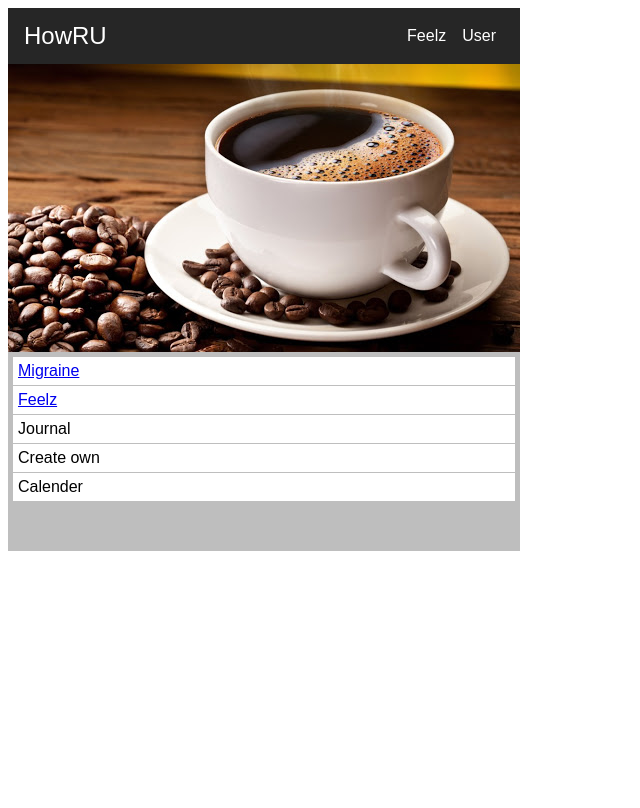
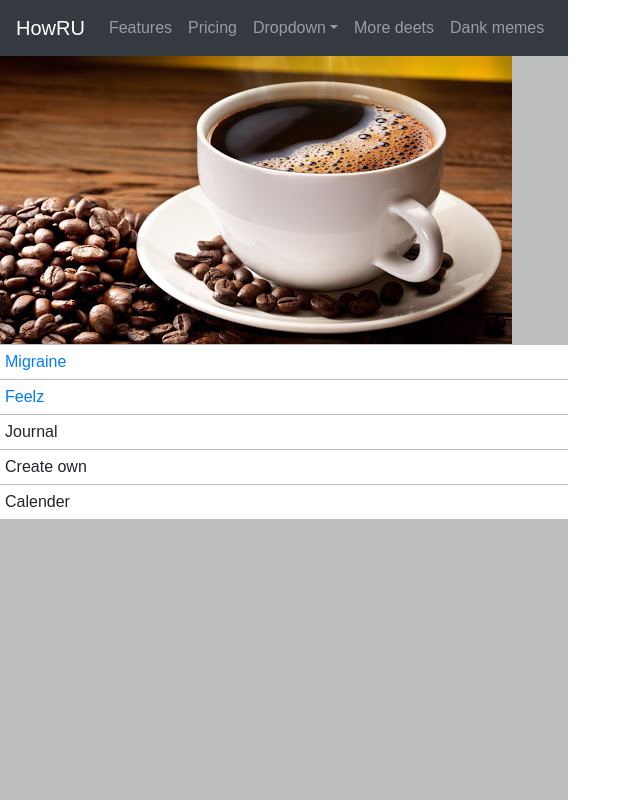
Before and after one commit to caluha/HowRUFrontEnd, a React (Create React App) app in the folder howrufrontend/: page / in a window 1280 px wide. Shown: the whole page, without its empty margins (0-640 px from the left). Built offline with nearby package versions, Linux system fonts and the light colour scheme.

Commit message:
Changed to Bootstrap navbar

```diff
--- a/howrufrontend/package.json
+++ b/howrufrontend/package.json
@@ -8,6 +8,7 @@
     "@testing-library/user-event": "^7.2.1",
     "bootstrap": "^4.4.1",
     "react": "^16.13.1",
+    "react-bootstrap": "^1.0.0",
     "react-dom": "^16.13.1",
     "react-router-dom": "^5.1.2",
     "react-scripts": "3.4.1",
--- a/howrufrontend/src/BaseComponent.js
+++ b/howrufrontend/src/BaseComponent.js
@@ -8,40 +8,20 @@
     useParams
 } from "react-router-dom";
 import QuestionSet from './QuestionSet';
-import Toolbar from './components/Toolbar/Toolbar';
-import SideDrawer from './components/SideDrawer/SideDrawer';
-import Backdrop from './components/Backdrop/Backdrop';
 import coffe from './coffe.jpg';
+import App from './components/App';
 
 
 class Base extends React.Component {
-    state = {
-        sideDrawerOpen: false
-    };
 
-    drawerToggleClickHandler = () => {
-        this.setState((prevState) => {
-            return { sideDrawerOpen: !prevState.sideDrawerOpen };
-        });
-    };
-
-    backdropClickHandler = () => {
-        this.setState({sideDrawerOpen: false})
-    }
 
     render() {
-        let backdrop;
 
-        if(this.state.sideDrawerOpen) {
-            backdrop = <Backdrop click={this.backdropClickHandler}/>
-        }
         return (
             <div style={{ height: "100%" }}>
                 <div className="startmenu">
                     <Router>
-                        <Toolbar drawerClickHandler ={this.drawerToggleClickHandler} />
-                        <SideDrawer show={this.state.sideDrawerOpen}/>
-                        {backdrop}
+                        <App />
                         <img src={coffe} style={{ width: "auto" }} />
                         <div className="box" >
                             <Link to="/migraine">Migraine</Link>
--- /dev/null
+++ b/howrufrontend/src/components/App.js
@@ -0,0 +1,38 @@
+import React from "react";
+import { Nav, Navbar, NavDropdown } from "react-bootstrap";
+
+import "bootstrap/dist/css/bootstrap.min.css";
+
+export default function App() {
+  return (
+    <Navbar collapseOnSelect expand="lg" bg="dark" variant="dark">
+      <Navbar.Brand href="/">
+        HowRU
+      </Navbar.Brand>
+      <Navbar.Toggle aria-controls="responsive-navbar-nav" />
+      <Navbar.Collapse id="responsive-navbar-nav">
+        <Nav className="mr-auto">
+          <Nav.Link href="/">Features</Nav.Link>
+          <Nav.Link href="#pricing">Pricing</Nav.Link>
+          <NavDropdown title="Dropdown" id="collasible-nav-dropdown">
+            <NavDropdown.Item href="#action/3.1">Action</NavDropdown.Item>
+            <NavDropdown.Item href="#action/3.2">
+              Another action
+            </NavDropdown.Item>
+            <NavDropdown.Item href="#action/3.3">Something</NavDropdown.Item>
+            <NavDropdown.Divider />
+            <NavDropdown.Item href="#action/3.4">
+              Separated link
+            </NavDropdown.Item>
+          </NavDropdown>
+        </Nav>
+        <Nav>
+          <Nav.Link href="#deets">More deets</Nav.Link>
+          <Nav.Link eventKey={2} href="#memes">
+            Dank memes
+          </Nav.Link>
+        </Nav>
+      </Navbar.Collapse>
+    </Navbar>
+  );
+}
--- a/howrufrontend/src/components/Backdrop/Backdrop.css
+++ /dev/null
@@ -1,12 +0,0 @@
-.backdrop {
-    position: fixed;
-    width: 100%;
-    height: 100%;
-    top: 5px;
-    background: rgba(0, 0, 0, 0.5);
-    box-shadow: 2px 0px 5px rgba(0, 0, 0, 0.5);
-    width: 110%;
-    max-width: auto;
-    z-index: 100;
-
-}
--- a/howrufrontend/src/components/Backdrop/Backdrop.js
+++ /dev/null
@@ -1,9 +0,0 @@
-import React from 'react'
-
-import './Backdrop.css'
-const backdrop = props => (
-    <diz className="backdrop" onClick={props.click} />
-);
-
-
-export default backdrop;
--- a/howrufrontend/src/components/SideDrawer/DrawerToToggle.css
+++ /dev/null
@@ -1,22 +0,0 @@
-.toggle-button {
-    display: flex;
-    flex-direction: column;
-    justify-content: space-around;
-    height: 24px;
-    width: 30px;
-    background: transparent;
-    border: none;
-    cursor: pointer;
-    padding: 0;
-    box-sizing: border-box;
-}
-
-.toggle-button:focus {
-    outline: none;
-}
-
-.toggle-button_line {
-    width: 30px;
-    height: 2px;
-    background: white;
-}
--- a/howrufrontend/src/components/SideDrawer/DrawerToToggle.js
+++ /dev/null
@@ -1,12 +0,0 @@
-import React from 'react';
-import './DrawerToToggle.css';
-
-const drawerToToggle = props => (
-    <button className="toggle-button" onClick={props.click}>
-        <div className="toggle-button_line"/>
-        <div className="toggle-button_line"/>
-        <div className="toggle-button_line"/>
-    </button>
-)
-
-export default drawerToToggle;
--- a/howrufrontend/src/components/SideDrawer/SideDrawer.css
+++ /dev/null
@@ -1,43 +0,0 @@
-.side-drawer {
-    height: 100%;
-    top: 5px;
-    background: white;
-    box-shadow: 2px 0px 5px rgba(0, 0, 0, 0.5);
-    position: fixed;
-    width: 200px;
-    z-index: 200;
-    transform: translateX(-100%);
-    transition: transform 0.3s ease-out;
-
-}
-
-.side-drawer.open {
-    transform: translateX(0);
-}
-
-.side-drawer ul {
-    list-style: none;
-    display: flex;
-    flex-direction: column;
-}
-
-.side-drawer li {
-    margin: 0.5rem 0;
-}
-
-.side-drawer a {
-    color: #000000;
-    text-decoration: none;
-    font-size: 1.5rem;
-}
-
-.side-drawer a:hover,
-.side-drawer a:active {
-    color: grey;
-}
-
-@media (min-width: 699px) {
-    .side-drawer {
-        display: none;
-    }
-}
--- a/howrufrontend/src/components/SideDrawer/SideDrawer.js
+++ /dev/null
@@ -1,18 +0,0 @@
-import React from 'react';
-import './SideDrawer.css';
-const sideDrawer = props => {
-    let drawerClasses ='side-drawer';
-    if(props.show) {
-        drawerClasses ='side-drawer open';
-    }
-    return (
-        <nav className={drawerClasses}>
-            <ul>
-                <li><a href="/">Feelz</a></li>
-                <li><a href="/">User</a></li>
-            </ul>
-        </nav>
-    );
-};
-
-export default sideDrawer;
--- a/howrufrontend/src/components/Toolbar/Toolbar.css
+++ /dev/null
@@ -1,58 +0,0 @@
-.toolbar {
-    width:auto;
-    background-color: #262626;
-    height: 56px;
-}
-.toolbar_navigation {
-    display: flex;
-    height: 100%;
-    align-items: center;
-    padding: 0 1rem;
-}
-
-.toolbar_logo {
-    margin-left: 1rem;
-}
-.toolbar_logo a {
-    color: white;
-    text-decoration: none;
-    font-size: 1.5rem;
-}
-
-.spacer {
-    flex: 1;
-}
-.toolbar_navigation-items ul {
-    list-style: none;
-    margin: 0;
-    padding: 0;
-    display: flex;
-}
-.toolbar_navigation-items li {
-    padding: 0 0.5rem;
-}
-.toolbar_navigation-items a {
-    color: white;
-    text-decoration: none;
-}
-.toolbar_navigation-items a:hover,
-.toolbar_navigation-items a:active {
-    color: rgb(148, 148, 148);
-}
-
-@media (max-width: 700px) {
-    .toolbar_navigation-items {
-        display: none;
-    }
-
-}
-
-@media (min-width: 700px) {
-    .toolbar_toggle-button {
-        display: none;
-    }
-
-    .toolbar_logo {
-        margin-left: 0;
-    }
-}
--- a/howrufrontend/src/components/Toolbar/Toolbar.js
+++ /dev/null
@@ -1,23 +0,0 @@
-import React from 'react';
-import './Toolbar.css'
-import DrawerToToggle from '../SideDrawer/DrawerToToggle';
-
-const toolbar = props => (
-  <header className="toolbar">
-    <nav className="toolbar_navigation">
-      <div className="toolbar_toggle-button">
-        <DrawerToToggle click={props.drawerClickHandler}/>
-      </div>
-      <div className="toolbar_logo"><a href="/">HowRU</a></div>
-      <div className="spacer"></div>
-      <div className="toolbar_navigation-items">
-        <ul>
-          <li><a href="/">Feelz</a></li>
-          <li><a href="/">User</a></li>
-        </ul>
-      </div>
-    </nav>
-  </header>
-)
-
-export default toolbar;
--- a/howrufrontend/src/index.css
+++ b/howrufrontend/src/index.css
@@ -11,10 +11,10 @@
 
 }
 .startmenu {
-  padding-bottom: 50px;
+
   font-family: sans-serif;
   background-color: rgb(190, 190, 190);
-  height: auto;
+  height: 100%;
 }
 
 .box {
@@ -22,7 +22,5 @@
   height: auto;
   background: rgb(255, 255, 255);
   margin-top: 1px;
-  margin-left: 5px;
-  margin-right: 5px;
   padding: 5px;
 }
```
Also changed, not shown: 1 other file (tests, documents, lock files or other folders).
